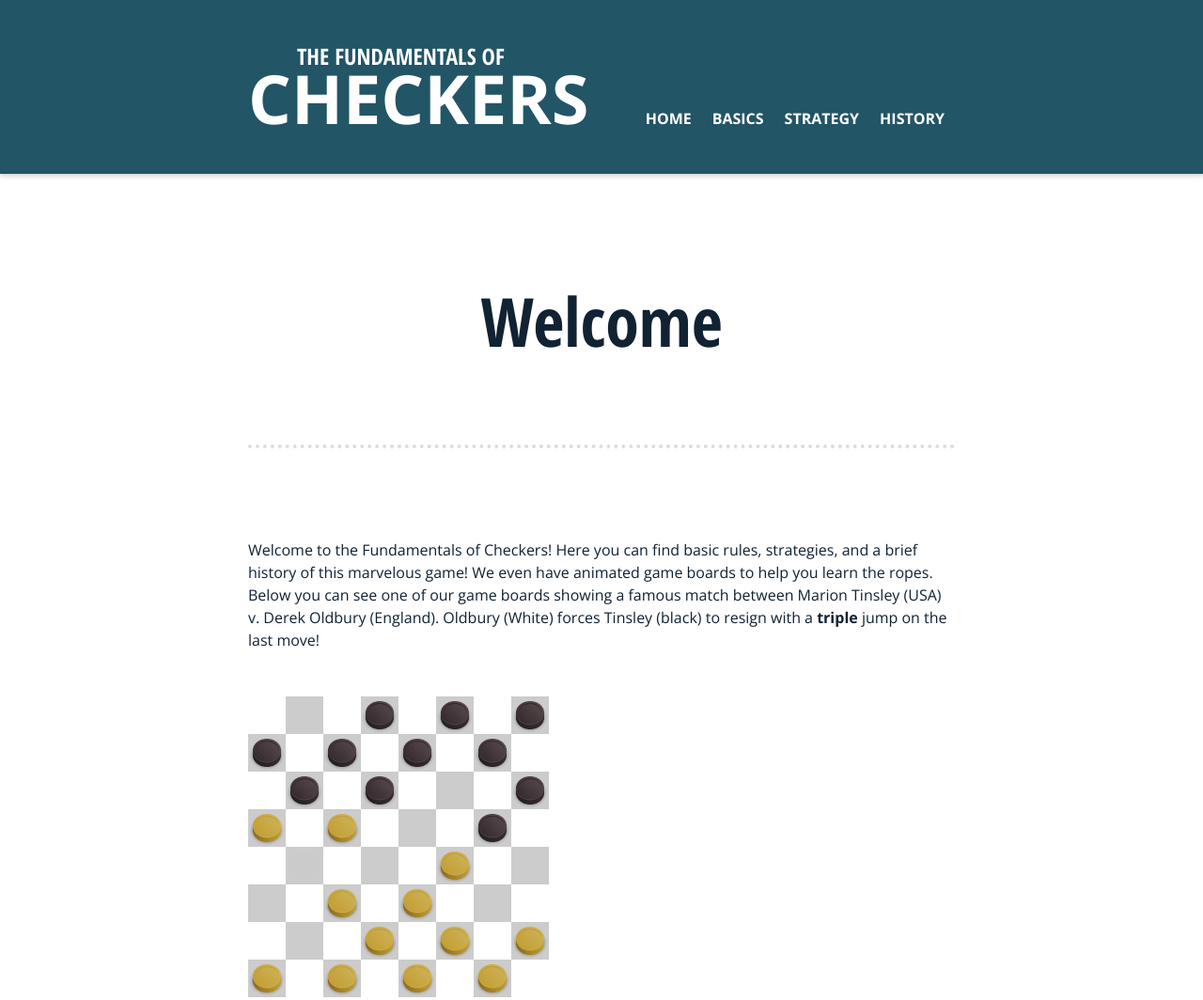
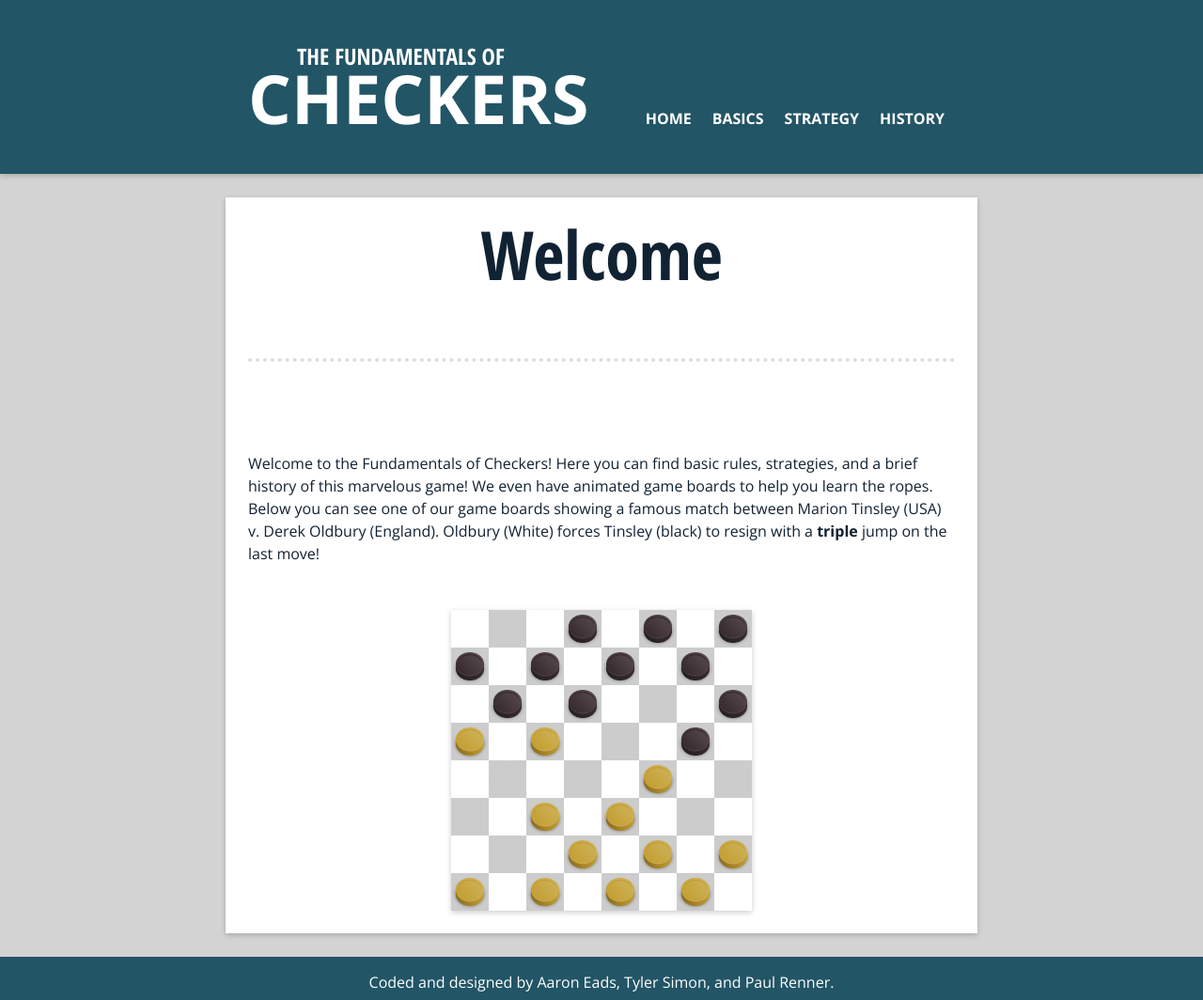
Before and after one commit to aceads0529/CGT353_project02, a plain HTML site: page index.html in a window 1280 px wide. Shown: the top 1064 px of the page at 94% size. Drawn offline with nearby package versions, Linux system fonts and the light colour scheme.

Commit message:
Basic styling changes

```diff
--- a/css/main.css
+++ b/css/main.css
@@ -9,6 +9,7 @@
 body {
     font: 16px 'Open Sans', sans-serif;
     color: #123;
+	background-color: #D3D3D3;
 }
 
 h1, h2 {
@@ -22,7 +23,7 @@ h1 {
     margin-bottom: 96px;
     text-align: center;
     border-bottom: 4px dotted #ddd;
-    padding-bottom: 96px;
+    padding-bottom: 75px;
 }
 
 h2 {
@@ -115,12 +116,16 @@ nav ul li a {
 nav ul li a:hover {
     background-color: white;
     color: #256;
-
 }
 
 #page-content {
-    margin-top: 96px;
+    margin-top: 25px;
     padding: 24px;
+	background-color: #ffffff;
+	margin-bottom: 25px;
+	margin-left: auto;
+	margin-right: auto;
+	box-shadow: 0 2px 6px rgba(0, 0, 0, 0.2)
 }
 
 .demo {
@@ -157,3 +162,7 @@ nav ul li a:hover {
 .f {
     color: white;
 }
+
+#big-match {
+	margin: auto;
+}
--- a/index.html
+++ b/index.html
@@ -32,11 +32,12 @@
 </header>
 
 <div id="page-content" class="page-stretch">
-    <h1>Welcome</h1>
-    <p>Welcome to the Fundamentals of Checkers! Here you can find basic rules, strategies, and a brief history of this marvelous game! We even have animated game boards to help you learn the ropes. Below you can see one of our game boards showing a famous match between Marion Tinsley (USA) v. Derek Oldbury (England). Oldbury (White) forces Tinsley (black) to resign with a <b>triple</b> jump on the last move!</p>
+	<h1>Welcome</h1>
+	<p>Welcome to the Fundamentals of Checkers! Here you can find basic rules, strategies, and a brief history of this marvelous game! We even have animated game boards to help you learn the ropes. Below you can see one of our game boards showing a famous match between Marion Tinsley (USA) v. Derek Oldbury (England). Oldbury (White) forces Tinsley (black) to resign with a <b>triple</b> jump on the last move!</p>
 
-    <div id="big-match"></div>
+	<div id="big-match" class="demo-board"></div>
 </div>
+
 <div class="footer">
     <p class="f">Coded and designed by Aaron Eads, Tyler Simon, and Paul Renner.</p>
 </div>
```
